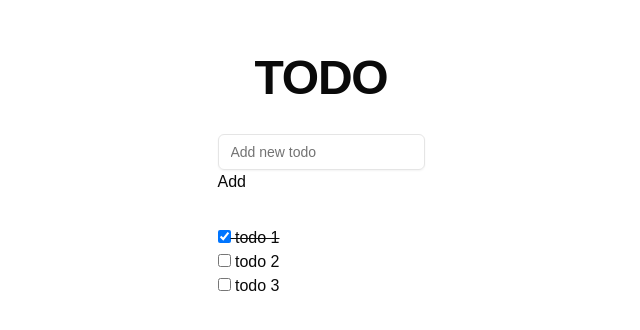
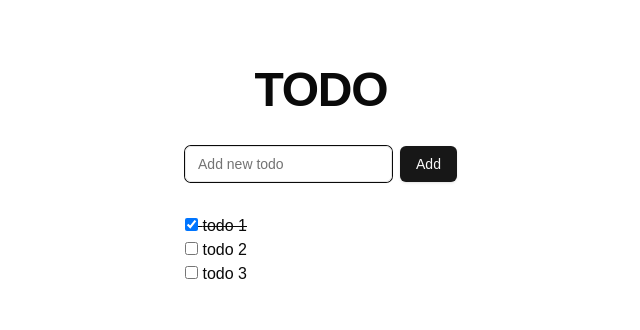
Before and after one commit to educobuci/next-test-app, a Next.js app: page / in a window 1280 px wide. Shown: the part 224-554 px from the top of the page, without its empty margins (319-959 px from the left). Built offline with nearby package versions, Linux system fonts and the light colour scheme.

Commit message:
fine layout

```diff
--- a/components/todoList.tsx
+++ b/components/todoList.tsx
@@ -4,6 +4,7 @@ import { useState } from 'react'
 import { TodoItem } from '@/domain/TodoItem'
 
 import { Input } from '@/components/ui/input'
+import { Button } from './ui/button'
 
 interface TodoListProps {
   todoItems: TodoItem[]
@@ -27,14 +28,15 @@ export default function TodoList({ todoItems }: TodoListProps) {
       <h1 className="scroll-m-20 text-4xl font-extrabold tracking-tight lg:text-5xl text-center">
         TODO
       </h1>
-      <form onSubmit={handleSubmit}>
+      <form onSubmit={handleSubmit} className="flex gap-2">
         <Input
+          autoFocus
           type="text"
           placeholder="Add new todo"
           onChange={(e) => setNewItem(e.target.value)}
           value={newItem}
         />
-        <button type="submit">Add</button>
+        <Button type="submit">Add</Button>
       </form>
       <ul>
         {items.map((item) => (
```
